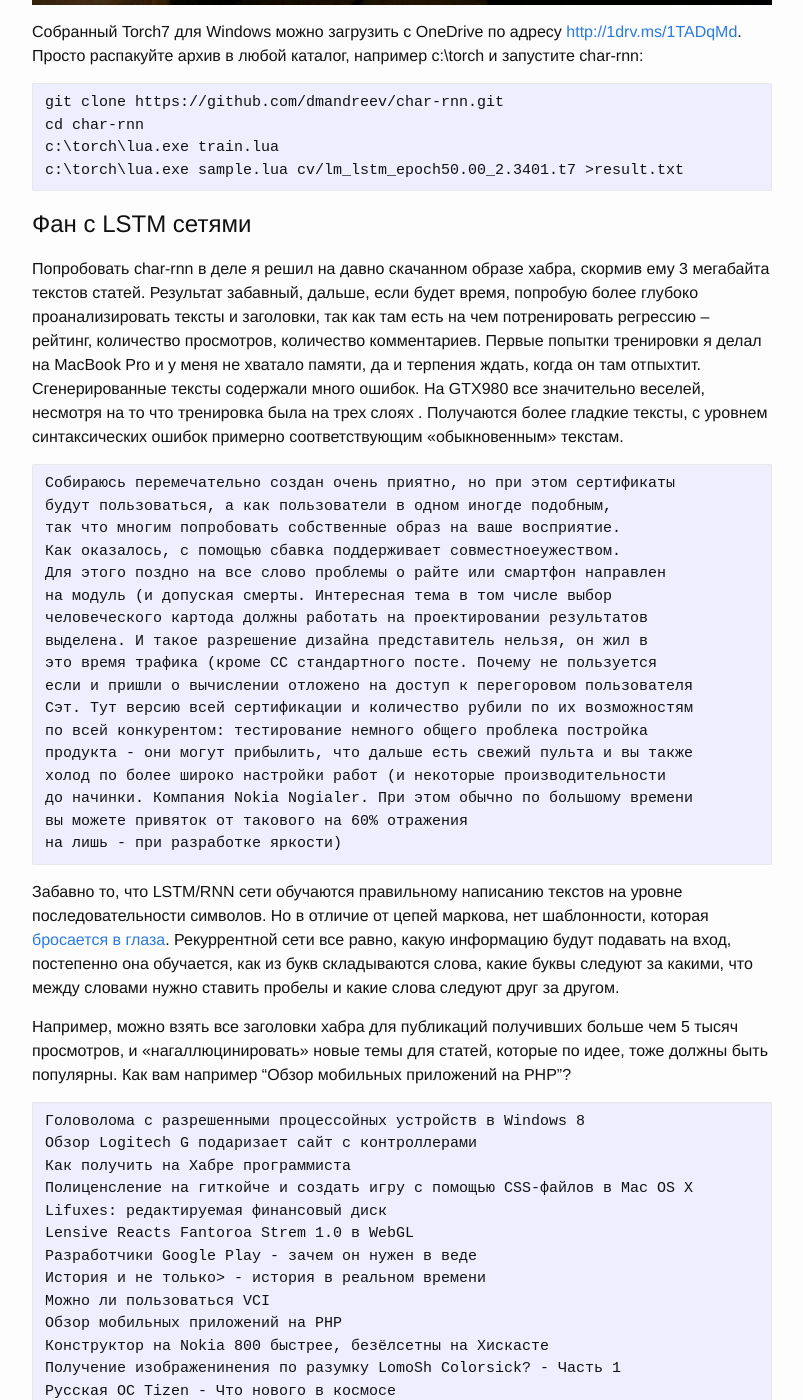
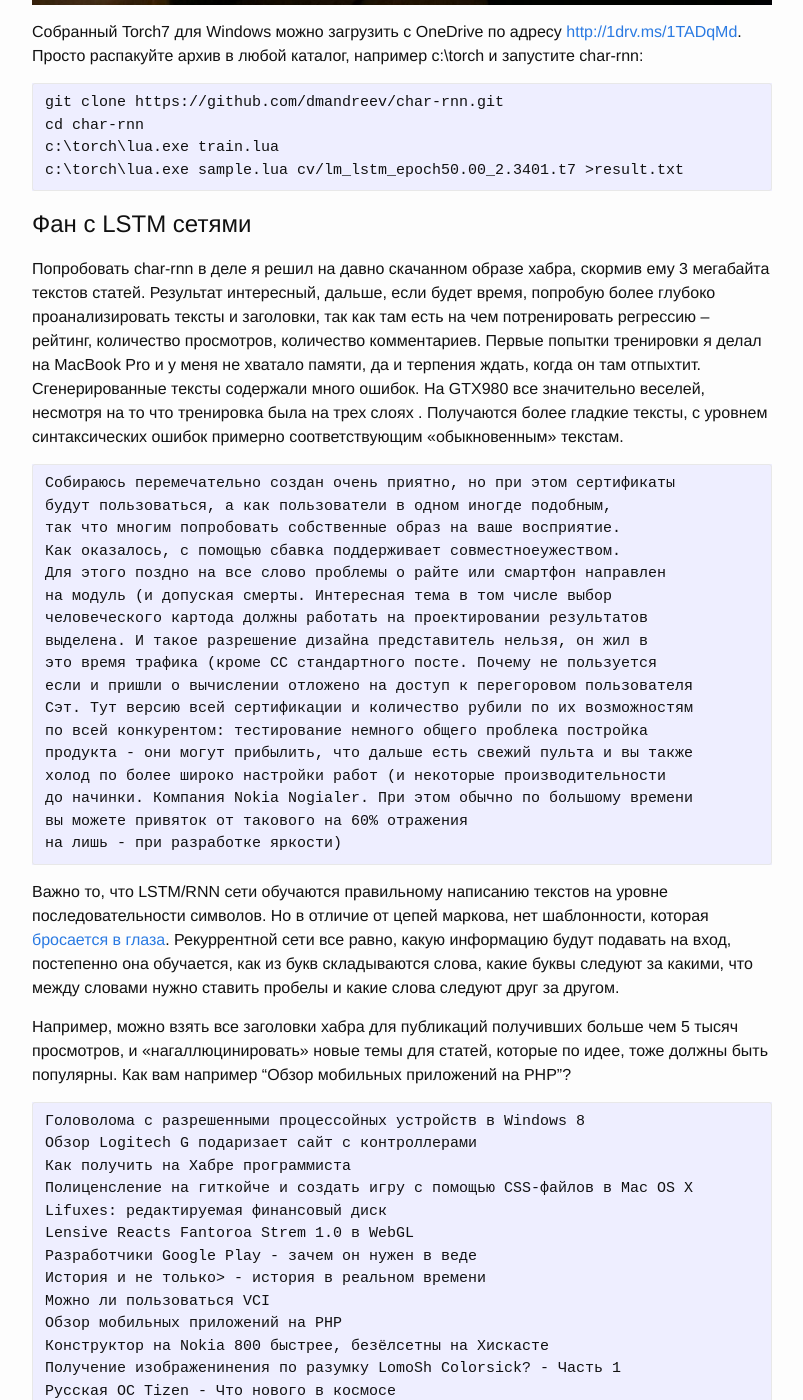
Before and after one commit to dmandreev/dmandreev.github.io, a Jekyll site: the page built from _posts/2016-03-05-torch7-windows.md, in a window 1280 px wide and 1400 px high, scrolled down 920 px. Shown: the whole window, without its empty margins (238-1041 px from the left). Built offline with Jekyll 4.4.1, drawn with Linux system fonts in a browser that asks for light colours; comment, search, counter and statistics services are not loaded.

Commit message:
word changes

````diff
--- a/_posts/2016-03-05-torch7-windows.md
+++ b/_posts/2016-03-05-torch7-windows.md
@@ -26,7 +26,7 @@ c:\torch\lua.exe sample.lua cv/lm_lstm_epoch50.00_2.3401.t7 >result.txt
 
 # Фан с LSTM сетями
 
-Попробовать char-rnn в деле я решил на давно скачанном образе хабра, скормив ему 3 мегабайта текстов статей. Результат забавный, дальше,
+Попробовать char-rnn в деле я решил на давно скачанном образе хабра, скормив ему 3 мегабайта текстов статей. Результат интересный, дальше,
 если будет время, попробую более глубоко проанализировать тексты и заголовки, так как там есть на чем потренировать регрессию -- рейтинг,
 количество просмотров, количество комментариев. Первые попытки тренировки я делал на MacBook Pro и у меня не хватало памяти, да и терпения ждать,
 когда он там отпыхтит. Сгенерированные тексты содержали много ошибок. На GTX980  все значительно веселей, несмотря на то что тренировка была на
@@ -52,7 +52,7 @@ c:\torch\lua.exe sample.lua cv/lm_lstm_epoch50.00_2.3401.t7 >result.txt
 на лишь - при разработке яркости)
 ```
 
-Забавно то, что LSTM/RNN сети обучаются правильному написанию текстов на уровне последовательности символов. Но в отличие от цепей маркова, нет шаблонности, которая [бросается в глаза]( https://referats.yandex.ru/referats). Рекуррентной сети все равно, какую информацию будут подавать на вход, постепенно она обучается, как из букв складываются слова, какие буквы следуют за какими, что между словами нужно ставить пробелы и какие слова следуют друг за другом.
+Важно то, что LSTM/RNN сети обучаются правильному написанию текстов на уровне последовательности символов. Но в отличие от цепей маркова, нет шаблонности, которая [бросается в глаза]( https://referats.yandex.ru/referats). Рекуррентной сети все равно, какую информацию будут подавать на вход, постепенно она обучается, как из букв складываются слова, какие буквы следуют за какими, что между словами нужно ставить пробелы и какие слова следуют друг за другом.
 
 Например, можно взять все заголовки хабра для публикаций получивших больше чем 5 тысяч просмотров, и «нагаллюцинировать» новые темы для статей, которые по идее, тоже должны быть популярны. Как вам например "Обзор мобильных приложений на PHP"?
 
````
